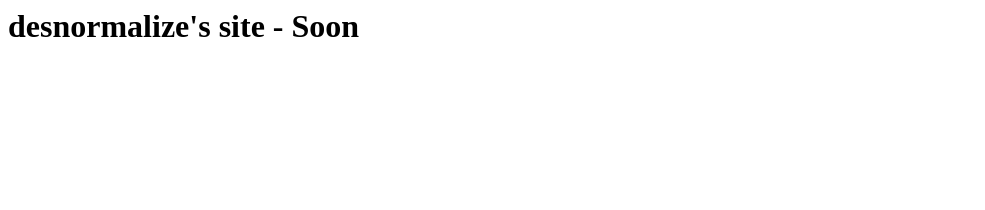
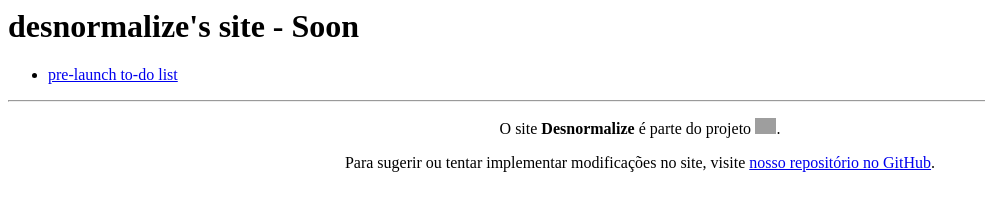
Before and after one commit to PartidoVelho/desnormalize.com.br, a plain HTML site: page index.html in a window 1280 px wide. Shown: the whole page, without its empty margins (0-985 px from the left). Drawn offline with Linux system fonts and the light colour scheme; grey boxes are pictures that could not be loaded.

Commit message:
add credits to main project

```diff
--- a/index.html
+++ b/index.html
@@ -1,2 +1,8 @@
 <title>desnormalize's site - Soon</title>
 <h1>desnormalize's site - Soon</h1>
+<ul>
+<li><a href="./Tasks.txt" target="_blank">pre-launch to-do list</a></li>
+</ul>
+<hr/>
+<center><p>O site <b>Desnormalize</b> é parte do projeto <a href="https://partidovelho.github.io/"><img alt="Partido Velho" title="Partido Velho" src="https://partidovelho.org/press/press-kit/img/logotype-plain_black_full.svg" height="16px"></a>.</p>
+<p>Para sugerir ou tentar implementar modificações no site, visite <a href="https://github.com/PartidoVelho/desnormalize.com.br" target="_blank">nosso repositório no GitHub</a>.</p></center>
```
Also changed, not shown: 1 other file.
